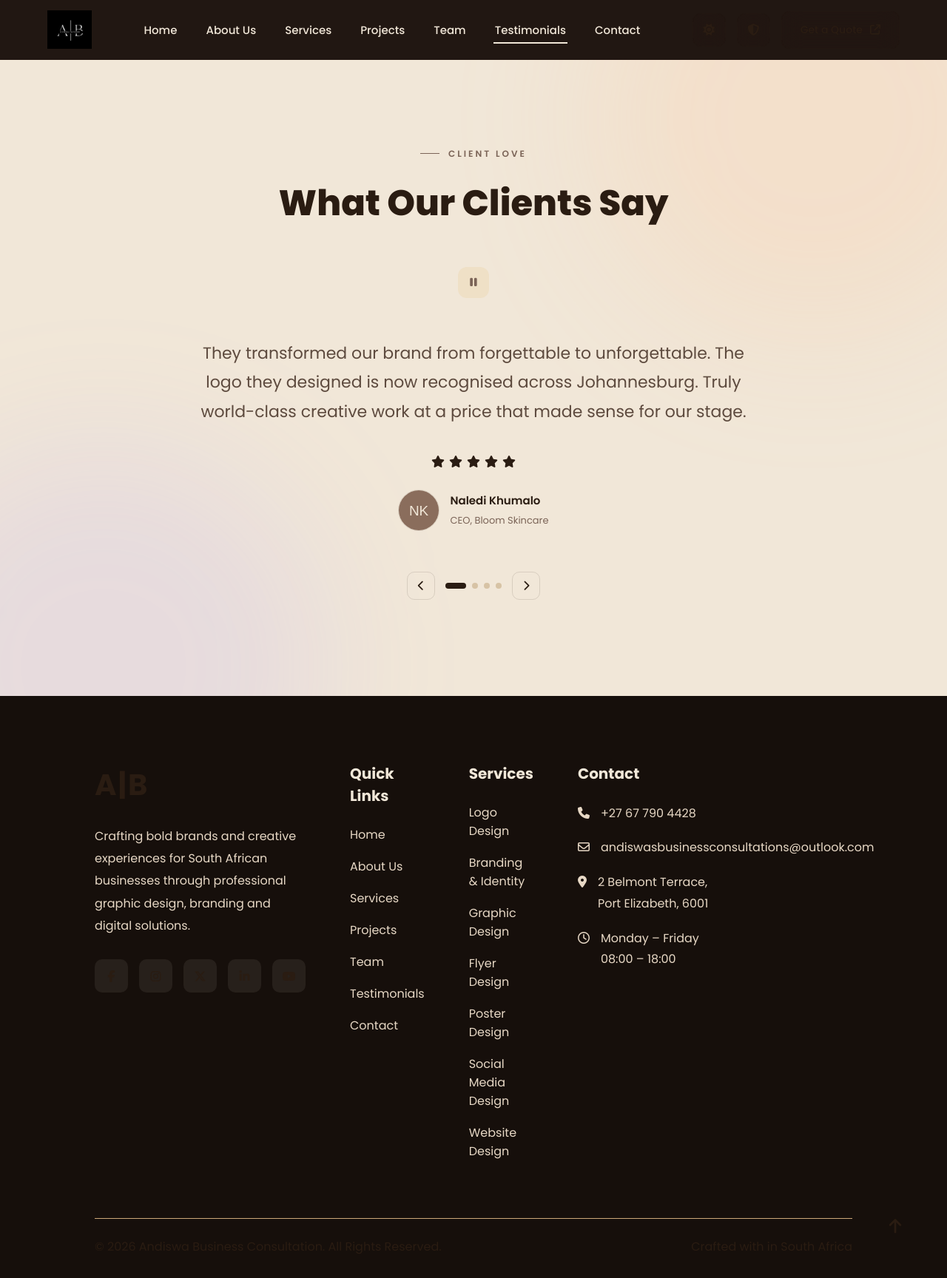
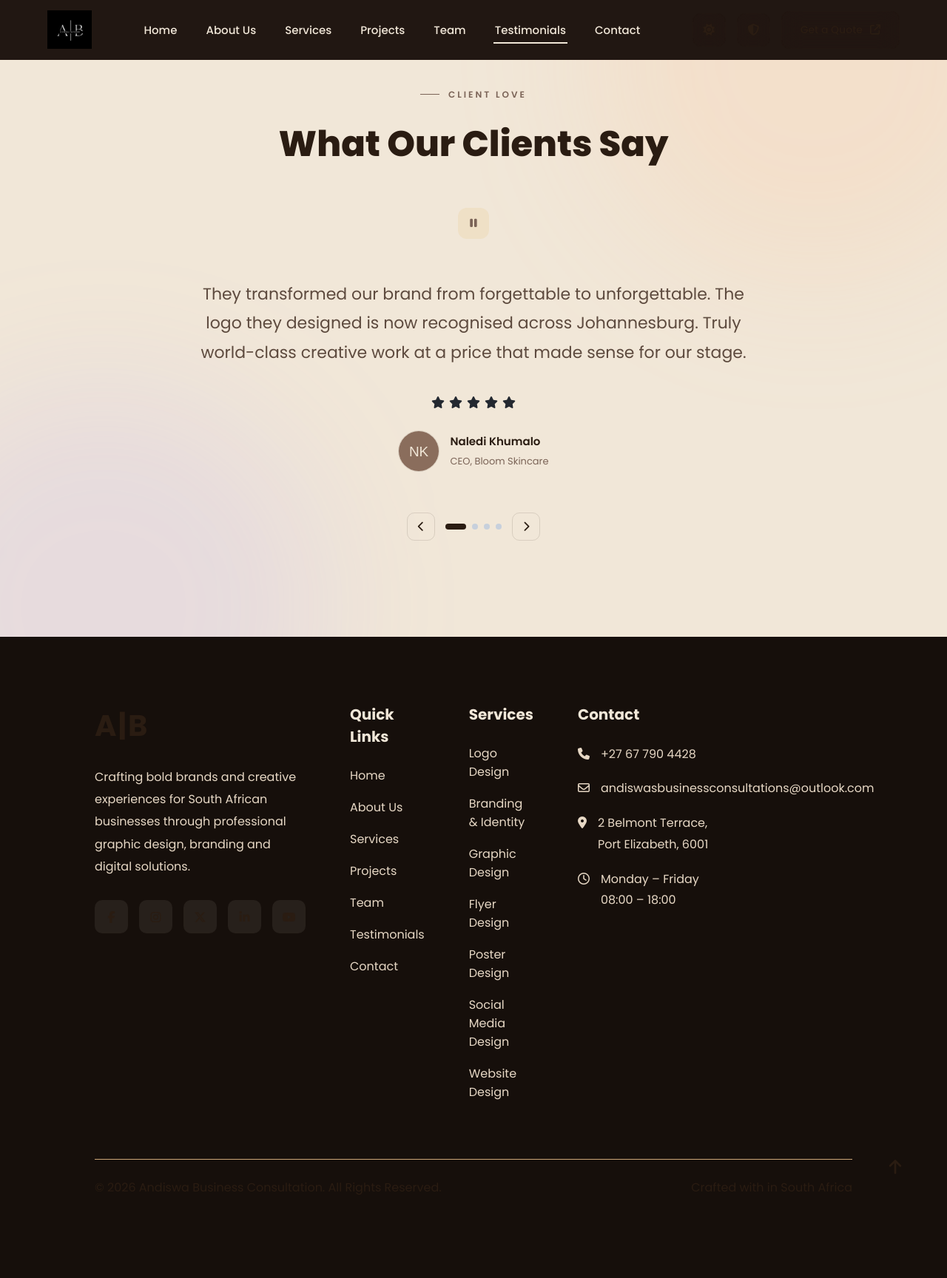
Before and after one commit to LogicWave-Technologies/Andiswa-Business-Consultations-Webistite-, a PHP site: page /Testimonials.html in a window 1280 px wide. Shown: the whole page at 74% size. After the commit the page ends 1615 px from the top, so only its background shows below. Run offline with PHP 8.4, Linux system fonts and the light colour scheme; some libraries are stand-ins or nearby versions.

Commit message:
Clean up Testimonials.css and update styles
Refactor CSS for testimonials page by removing comments and adjusting styles.

```diff
--- a/Project_Styles/Testimonials.css
+++ b/Project_Styles/Testimonials.css
@@ -1,30 +1,18 @@
-/* ============================================================
-   TESTIMONIALS PAGE — page-specific styles only.
-============================================================ */
 
-
-[data-theme="dark"]{
-    --glow-a:rgba(255,255,255,.04);
-    --glow-b:rgba(120,130,255,.06);
-    --star-color:#f1e7d8;
-    --star-muted:#6b584a;
-}
-
-[data-theme="light"]{
+:root{
     --glow-a:rgba(255,185,140,.16);
     --glow-b:rgba(170,150,255,.14);
-    --star-color:#2a1c12;
-    --star-muted:#d7c3a5;
+    --star-color:#232830;
+    --star-muted:#C7D0DC;
 }
-
-
-/* ============================================================
-   SECTION + BACKGROUND
-============================================================ */
+/*
+TESTIMONIALS PAGE — page-specific styles only.
+SECTION + BACKGROUND
+ */
 
 .testimonials-section{
     position:relative;
-    margin-top:80px;
+    margin-top:0;
     padding:110px 8% 130px;
     overflow:hidden;
     text-align:center;
@@ -60,9 +48,9 @@
 }
 
 
-/* ============================================================
-   EYEBROW + HEADING
-============================================================ */
+/*
+EYEBROW + HEADING
+ */
 
 .testimonials-eyebrow{
     display:inline-flex;
@@ -90,10 +78,9 @@
     margin-bottom:50px;
 }
 
-
-/* ============================================================
-   AUTOPLAY TOGGLE
-============================================================ */
+/*
+AUTOPLAY TOGGLE
+*/
 
 .autoplay-btn{
     width:42px;
@@ -117,9 +104,9 @@
 }
 
 
-/* ============================================================
-   TESTIMONIAL CONTENT
-============================================================ */
+/*
+TESTIMONIAL CONTENT
+ */
 
 .testimonial-track{
     max-width:760px;
@@ -188,9 +175,9 @@
 }
 
 
-/* ============================================================
+/*
    CAROUSEL CONTROLS
-============================================================ */
+*/
 
 .carousel-controls{
     display:flex;
@@ -244,9 +231,9 @@
 }
 
 
-/* ============================================================
-   RESPONSIVE
-============================================================ */
+/*
+RESPONSIVE
+ */
 
 @media(max-width:768px){
 
```
